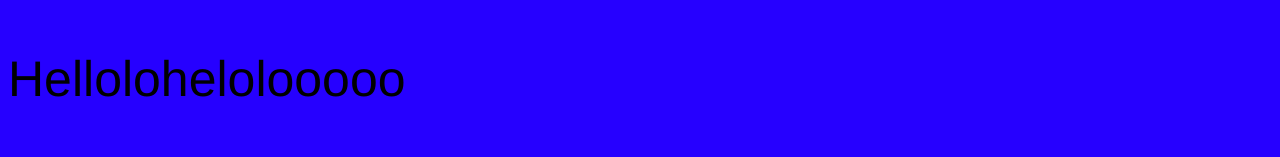
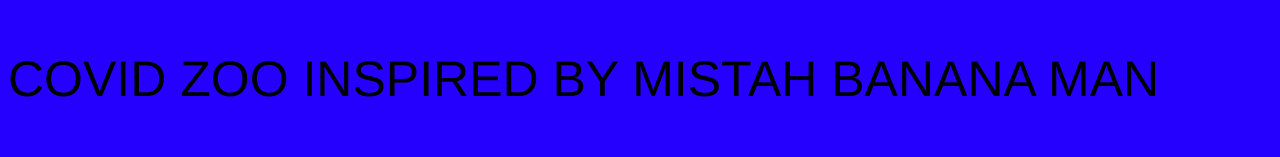
Before and after one commit to chiaraleopardi/class, a plain HTML site: page index.html in a window 1280 px wide. Shown: the top 157 px of the page. Drawn offline with Linux system fonts and the light colour scheme.

Commit message:
Update index.html

```diff
--- a/index.html
+++ b/index.html
@@ -8,7 +8,7 @@
 </head>
 <body>
     <!--Paragraph Text-->
-    <p>Hellolohelolooooo</p>
+    <p>COVID ZOO INSPIRED BY MISTAH BANANA MAN</p>
     <img src="FUN DAY AT THE BEACH.pdf" width="640" height="480">
     <img src="ZOOTOPIA.png" width="640" height="480">
     <img src="Artboard 1.png" width="640" height="480">
```
